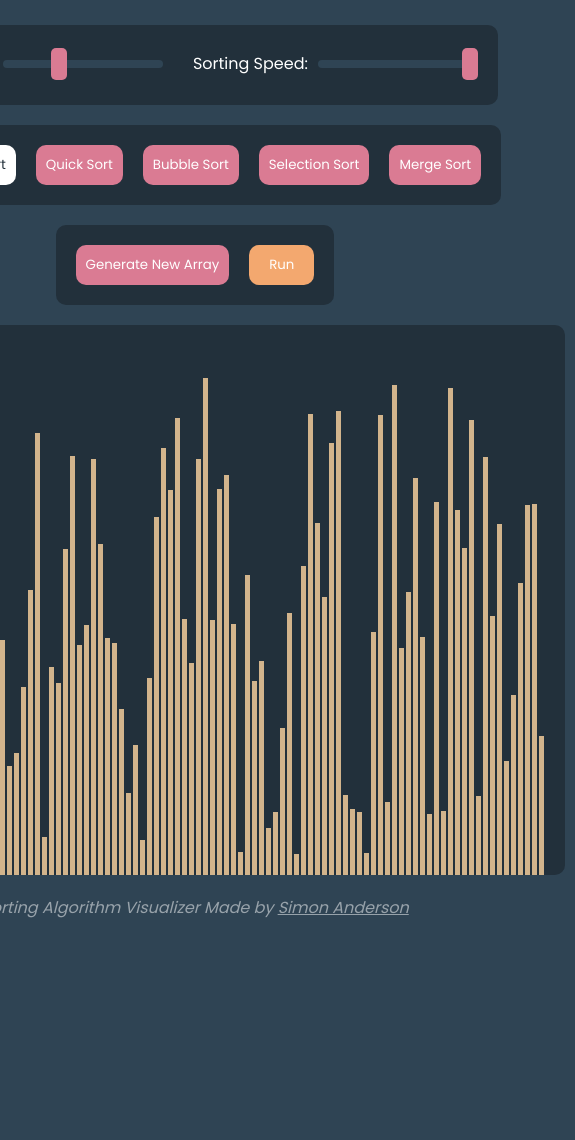
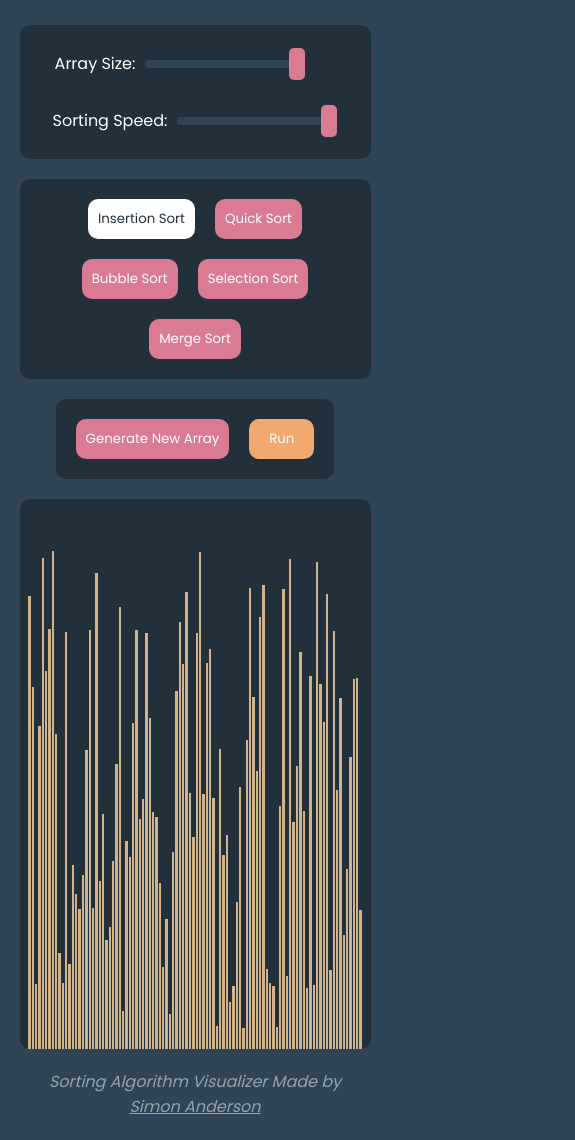
Before and after one commit to simonanderson16/SortingVisualizer, a React (Create React App) app: page / in a window 390 px wide. Shown: the whole page, 575 px wide, since content can reach past the window. Before the commit the page ends 941 px from the top, so only its background shows below. Built offline with nearby package versions, Linux system fonts and the light colour scheme.

Commit message:
responsive design

```diff
--- a/public/styles.css
+++ b/public/styles.css
@@ -1,6 +1,6 @@
 * {
   box-sizing: border-box;
-    font-family: 'Poppins', sans-serif;
+  font-family: "Poppins", sans-serif;
   color: white;
 }
 
@@ -18,6 +18,8 @@ body {
   flex-direction: column;
   justify-content: center;
   align-items: center;
+  /* make it as wide as the entire screen */
+  width: 100vw;
 }
 
 .byline {
@@ -25,9 +27,12 @@ body {
   font-weight: 200;
   opacity: 0.5;
   margin-top: 10px;
+  max-width: 80%;
 }
 
-.control-button, .selected, .unselected {
+.control-button,
+.selected,
+.unselected {
   padding: 10px;
   margin: 10px;
   border-radius: 10px;
@@ -37,7 +42,9 @@ body {
   transition: all 0.3s ease;
 }
 
-.control-button:hover, .selected:hover, .unselected:hover {
+.control-button:hover,
+.selected:hover,
+.unselected:hover {
   background-color: #ee4570;
   color: white;
   transform: translateY(-3px);
@@ -68,6 +75,7 @@ body {
   height: 100%;
   min-height: 80px;
   margin: 10px;
+  max-width: 90%;
 }
 
 .control-inputs {
@@ -76,14 +84,25 @@ body {
   min-height: 80px;
   margin: 10px;
   border-radius: 10px;
-
 }
 
 .slider-inputs {
   display: flex;
-    /*background-color: #376e6f;*/
+  flex-wrap: wrap;
+  text-align: left;
+  align-items: center;
+  justify-content: center;
   padding: 0 10px 0 10px;
   border-radius: 10px;
+}
+
+.algorithm-inputs {
+  /* make the inputs appear in a row, but wrap and stay centered if they don't fit */
+  display: flex;
+  flex-wrap: wrap;
+  align-items: center;
+  justify-content: center;
+  height: fit-content;
 }
 
 input {
@@ -148,7 +167,6 @@ input[type="range"] {
   transform: translateY(-3px);
 }
 
-
 .array-panel {
   background-color: #22303b;
   border-radius: 10px;
@@ -158,6 +176,7 @@ input[type="range"] {
   flex-direction: column;
   align-items: center;
   justify-content: center;
+  width: 90%;
 }
 
 .bars {
@@ -169,7 +188,7 @@ input[type="range"] {
 
 .bar {
   background-color: tan;
-    width: 5px;
+  /* width: 5px; */
   margin: 1px;
   align-self: flex-end;
 }
--- a/src/VisualizerApp.js
+++ b/src/VisualizerApp.js
@@ -63,6 +63,31 @@ export default function VisualizerApp() {
       performMergeSort();
     }
   };
+
+  const [barWidth, setBarWidth] = useState(0);
+
+  useEffect(() => {
+    const updateBarWidth = () => {
+      const arrayPanel = document.getElementById("array-panel");
+      const arrayPanelWidth = arrayPanel.offsetWidth;
+      const numberOfBars = array.length;
+      const totalMargins =
+        (numberOfBars - 1) * (window.innerWidth < 768 ? 1 : 2); // 2px for each bar's margin
+
+      // Calculate the width of each bar to fit within 90% of the array panel's width, accounting for margins
+      const calculatedBarWidth =
+        (arrayPanelWidth * 0.95 - totalMargins) / numberOfBars;
+
+      setBarWidth(calculatedBarWidth);
+    };
+
+    // Update the bar width on initial rendering and whenever the window is resized
+    updateBarWidth();
+    window.addEventListener("resize", updateBarWidth);
+
+    // Clean up the event listener on component unmount
+    return () => window.removeEventListener("resize", updateBarWidth);
+  }, [array]);
 
   const lookupColor = (status) => {
     switch (status) {
@@ -353,15 +378,18 @@ export default function VisualizerApp() {
         <div className="control-panel">
           <div className="section">
             <div className="slider-inputs">
+              <div style={{ display: "flex" }}>
                 <p>Array Size:</p>
                 <input
                   type="range"
                   className="array-size-slider"
                   min="50"
-                max="200"
+                  max={window.innerWidth < 768 ? "100" : "200"}
                   value={arraySize}
                   onChange={handleArraySizeChange}
                 />
+              </div>
+              <div style={{ display: "flex" }}>
                 <p>Sorting Speed:</p>
                 <input
                   type="range"
@@ -371,6 +399,7 @@ export default function VisualizerApp() {
                   value={sortingSpeed}
                   onChange={handleSortingSpeedChange}
                 />
+              </div>
             </div>
           </div>
           <div className="section">
@@ -429,6 +458,9 @@ export default function VisualizerApp() {
                 key={index}
                 style={{
                   height: `${item.value}px`,
+                  width: `${barWidth}px`,
+                  marginLeft: `${window.innerWidth < 768 ? "0.5px" : "1px"}`,
+                  marginRight: `${window.innerWidth < 768 ? "0.5px" : "1px"}`,
                   backgroundColor: `${lookupColor(item.status)}`,
                 }}
                 className="bar"
```
Lines whose indentation alone changed are shown as unchanged.
